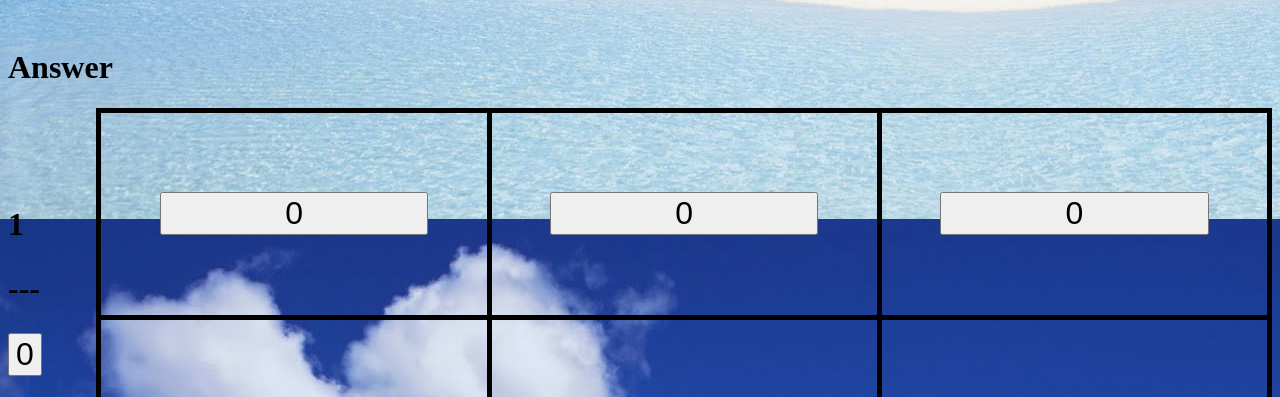
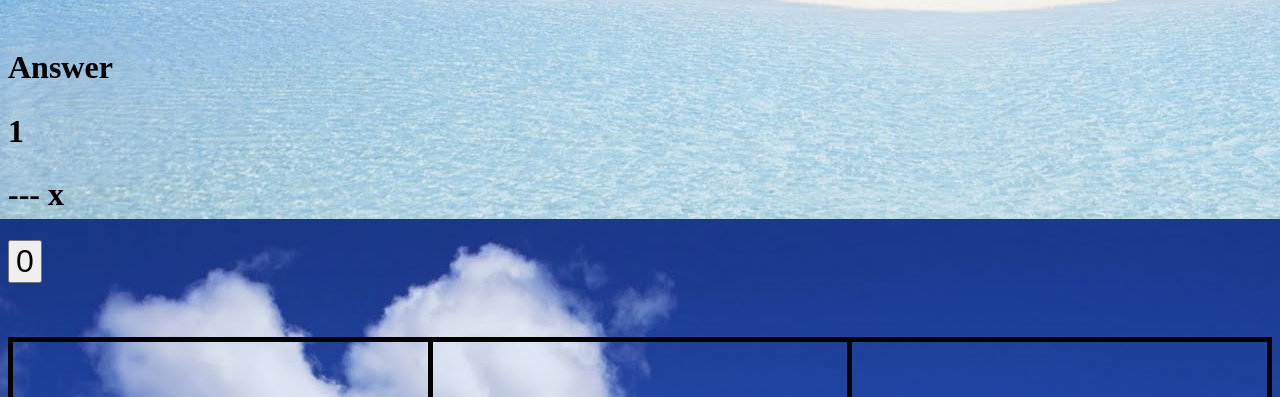
Before and after one commit to Akchy/Shavid, a plain HTML site: page Inverse.html in a window 1280 px wide. Shown: the part 781-1178 px from the top of the page. Drawn offline with Linux system fonts and the light colour scheme.

Commit message:
Update Inverse.html

```diff
--- a/Inverse.html
+++ b/Inverse.html
@@ -65,8 +65,10 @@ function myFunction() {
 }
 </script>
 <br><br><br><br>
-<h1> Answer </h1>
- <table border= 5px align=right style="width:93%;height:80%;float:right">
+<h1> Answer </h1><h2 style="font-size:200%">1</h2>
+<h2 style="font-size:200%"> ---   x</h2>
+<input type=button id="deter" style="font-size:200%" value=0><br><br><br><br>
+ <table border= 5px align=right style="width:100%;height:80%;float:right">
 
 <tr>
 <th><input type=button id="c1" Value=0 style="width:70%;font-size:200%"></th>
@@ -84,8 +86,5 @@ function myFunction() {
 <th><input type=button id="c9" Value=0 style="width:70%;font-size:200%"></th>
 </tr>
 </table>
-<br><br><br><br><h2 style="font-size:200%">1</h2>
-<h2 style="font-size:200%"> ---   </h2>
-<input type=button id="deter" style="font-size:200%" value=0>
 </body>
 </html>
```
